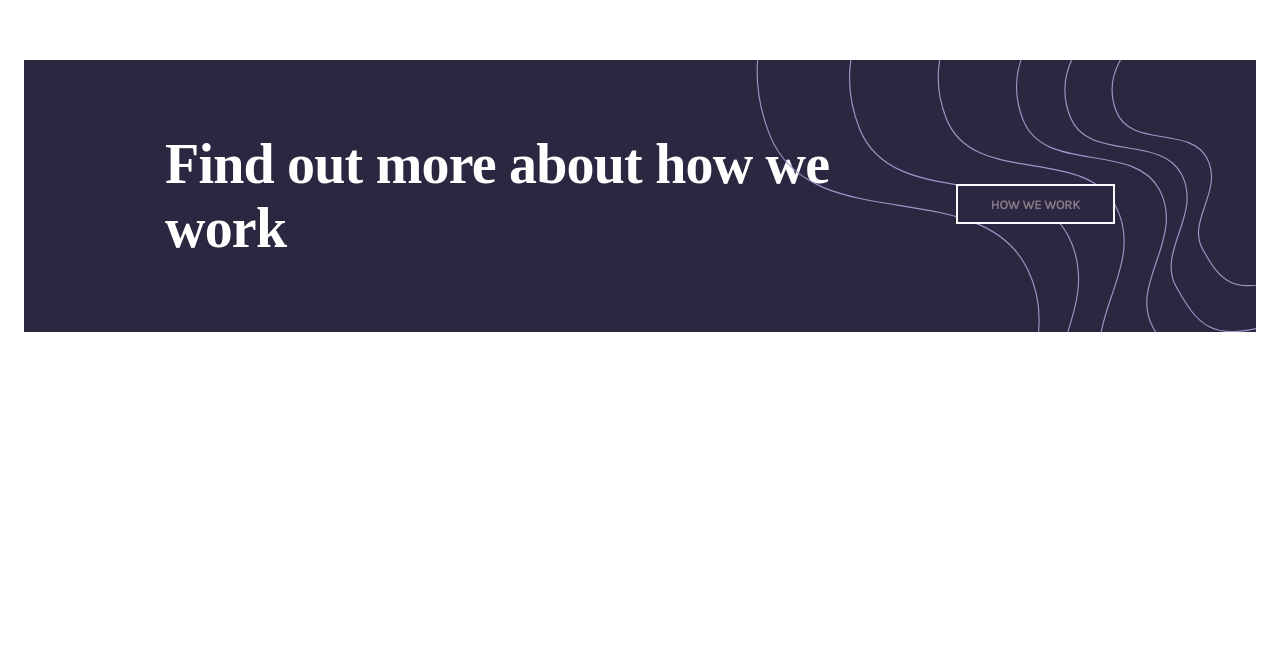
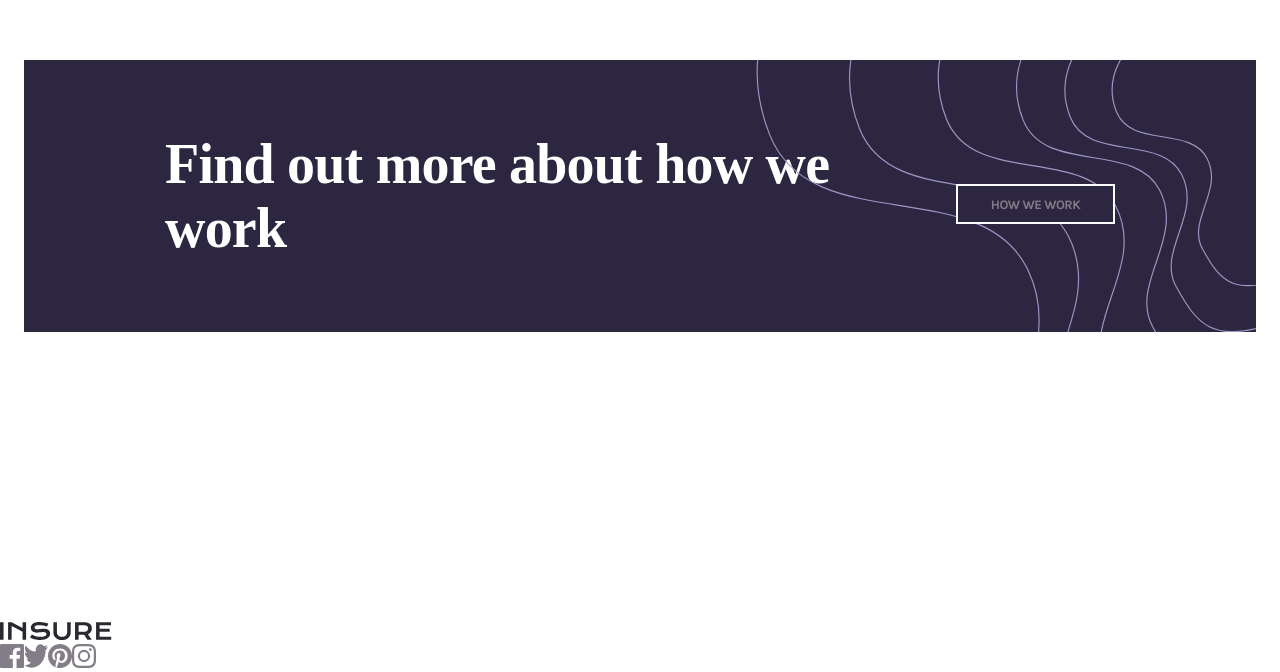
Before and after one commit to frontend-rustyff12/insure-landing-page, a Next.js app: page / in a window 1280 px wide. Shown: the part 1508-2180 px from the top of the page. Before the commit the page ends 2130 px from the top, so only its background shows below. Built offline with nearby package versions, Linux system fonts and the light colour scheme.

Commit message:
Footer data and socials

```diff
--- a/src/app/page.tsx
+++ b/src/app/page.tsx
@@ -1,18 +1,21 @@
 import Header from "@/components/Header";
 import Hero from "@/components/Hero";
 import Main from "@/components/Main";
+import Footer from "@/components/Footer";
 import { headerData } from "@/content/Header";
 import { heroData } from "@/content/Hero";
 import { mainData } from "@/content/Main";
+import { socialData, footerData } from "@/content/Footer";
 
 export default function Home() {
   return (
     <div>
       <Header data={headerData} />
       <main>
-        <Hero {...heroData} />
+        <Hero data={heroData} />
         <Main data={mainData} />
       </main>
+      <Footer data={footerData} social={socialData} />
     </div>
   );
 }
--- a/src/components/Footer.tsx
+++ b/src/components/Footer.tsx
@@ -0,0 +1,42 @@
+import Image from "next/image";
+type SocialItem = {
+  name: string;
+  link: string;
+  image: string;
+  alt: string;
+};
+
+type FooterDataItem = {
+  title: string;
+  data: Data[];
+};
+
+type Data = {
+  name: string;
+  link: string;
+};
+
+type FooterProps = {
+  data: FooterDataItem[];
+  social: SocialItem[];
+};
+
+export default function Footer({ data, social }: FooterProps) {
+  return (
+    <footer>
+      <div className="footer-wrapper">
+        <div className="footer-top">
+          <Image src="/logo.svg" height={18} width={112} alt="" />
+          <div className="socials-container">
+            {social.map((item, index) => (
+              <a key={index} href={item.link}>
+                <Image src={item.image} width={24} height={24} alt={item.alt} />
+              </a>
+            ))}
+          </div>
+        </div>
+        <div className="footer-bottom">{/*  */}</div>
+      </div>
+    </footer>
+  );
+}
--- a/src/components/Hero.tsx
+++ b/src/components/Hero.tsx
@@ -2,12 +2,17 @@ import Image from "next/image";
 
 import "./styles/Hero.css";
 
-type HeroProps = {
+type HeroItem = {
   heading: string;
   text: string;
 };
 
-export default function Hero({ heading, text }: HeroProps) {
+type HeroProps = {
+  data: HeroItem;
+};
+
+export default function Hero({ data }: HeroProps) {
+  const { heading, text } = data;
   return (
     <section className="hero">
       <div className="hero-wrapper">
--- a/src/content/Footer.ts
+++ b/src/content/Footer.ts
@@ -0,0 +1,68 @@
+import facebook from "../../public/icons/icon-facebook.svg";
+import twitter from "../../public/icons/icon-twitter.svg";
+import pintrest from "../../public/icons/icon-pinterest.svg";
+import instagram from "../../public/icons/icon-instagram.svg";
+
+export const socialData = [
+  {
+    name: "Facebook",
+    link: "https://www.facebook.com",
+    image: facebook,
+    alt: "Link to facebook website",
+  },
+  {
+    name: "Twitter",
+    link: "https://www.twitter.com",
+    image: twitter,
+    alt: "Link to twitter website",
+  },
+  {
+    name: "Pintrest",
+    link: "https://www.pintrest.com",
+    image: pintrest,
+    alt: "Link to pintrest website",
+  },
+  {
+    name: "Instagram",
+    link: "https://www.instagram.com",
+    image: instagram,
+    alt: "Link to Instagram website",
+  },
+];
+
+export const footerData = [
+  {
+    title: "our company",
+    data: [
+      { name: "how we work", link: "#" },
+      { name: "why insure?", link: "#" },
+      { name: "check price", link: "#" },
+      { name: "reviews", link: "#" },
+    ],
+  },
+  {
+    title: "Help Me",
+    data: [
+      { name: "faq", link: "#" },
+      { name: "terms of use", link: "#" },
+      { name: "privacy policy", link: "#" },
+      { name: "cookies", link: "#" },
+    ],
+  },
+  {
+    title: "contact",
+    data: [
+      { name: "sales", link: "#" },
+      { name: "support", link: "#" },
+      { name: "live chat", link: "#" },
+    ],
+  },
+  {
+    title: "others",
+    data: [
+      { name: "careers", link: "#" },
+      { name: "press", link: "#" },
+      { name: "licenses", link: "#" },
+    ],
+  },
+];
```
